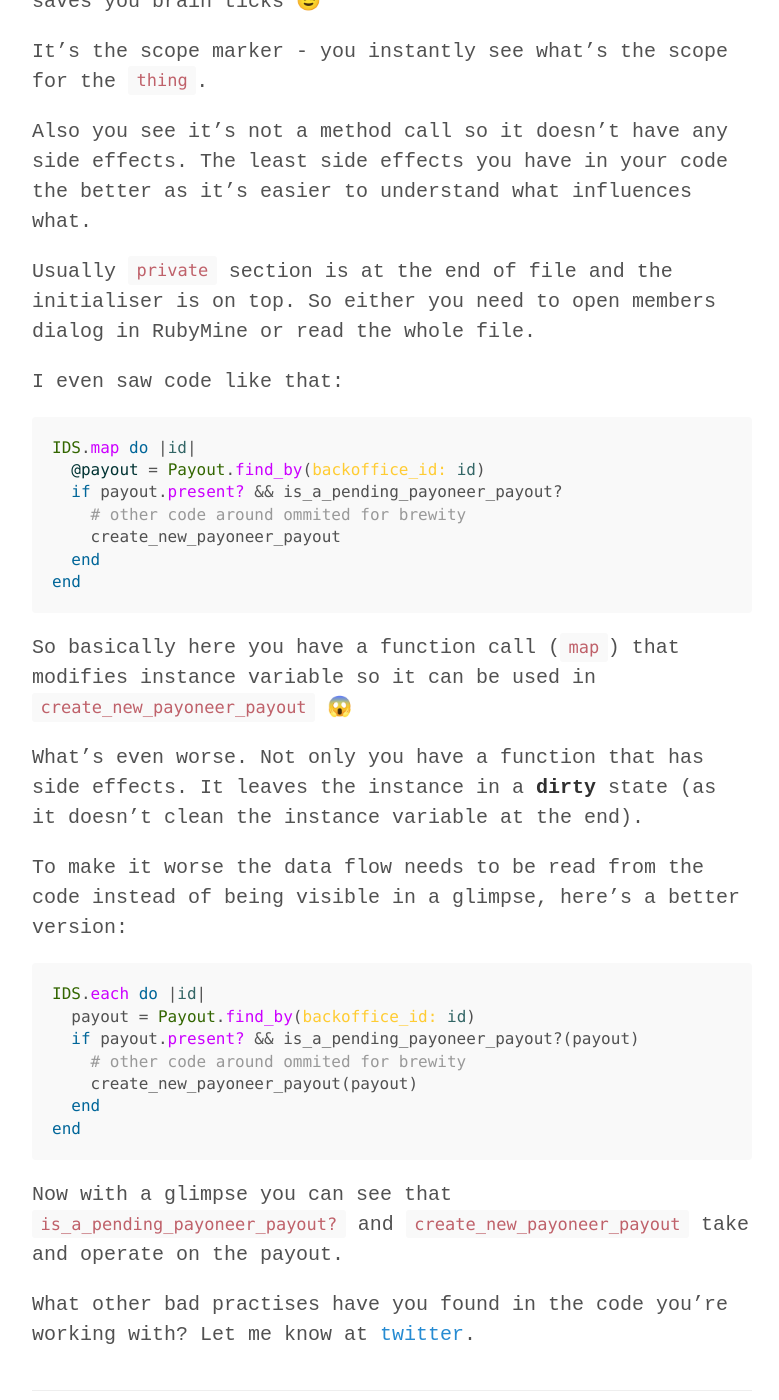
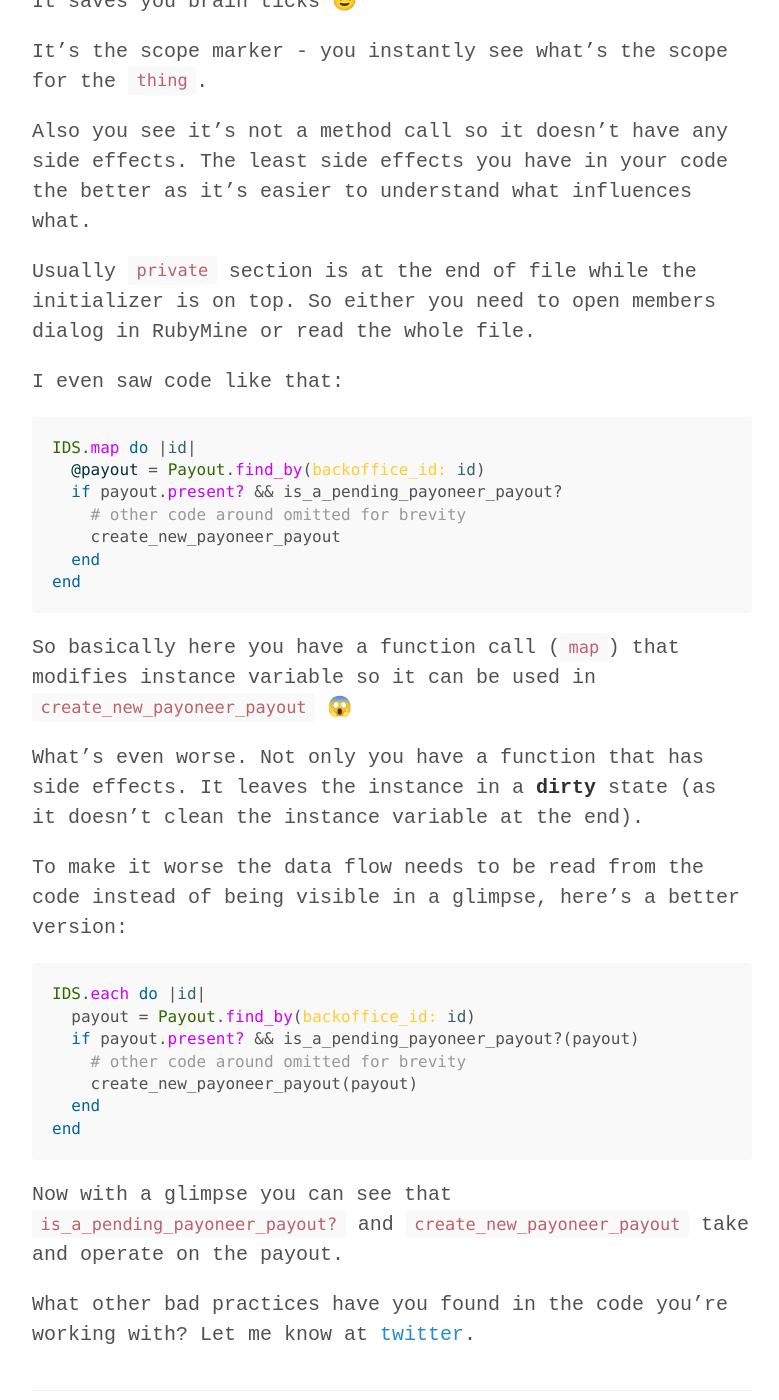
Before and after one commit to pawelniewie/pawelniewiadomski.com, a Jekyll site: the page built from _posts/2016-10-31-bad-patterns-in-ruby-using-private-attr_accessor.md, in a window 1280 px wide and 1400 px high, scrolled down 1201 px. Shown: the whole window, without its empty margins (248-1027 px from the left). Built offline with Jekyll 4.4.1, drawn with Linux system fonts in a browser that asks for light colours; Markdown is read by kramdown in place of the engine named in the settings.

Commit message:
fixed typos in bad pattern

```diff
--- a/_posts/2016-10-31-bad-patterns-in-ruby-using-private-attr_accessor.md
+++ b/_posts/2016-10-31-bad-patterns-in-ruby-using-private-attr_accessor.md
@@ -37,13 +37,13 @@ So why I don't like this pattern? There's couple of reasons.
 
 `@` in instance variables name has a purpose! Why would you want to resign from it only to save some time typing it. Is it really that hard?
 
-`@` denotes that this `thing` comes from within the class. That's a really important information as Ruby is really dynamic and methods can come from different places. It saves you brain ticks 😉
+`@thing` denotes that this `thing` comes from within the class. That's a really important information as Ruby is really dynamic and methods can come from different places. It saves you brain ticks 😉
 
 It's the scope marker - you instantly see what's the scope for the `thing`.
 
 Also you see it's not a method call so it doesn't have any side effects. The least side effects you have in your code the better as it's easier to understand what influences what.
 
-Usually `private` section is at the end of file and the initialiser is on top. So either you need to open members dialog in RubyMine or read the whole file.
+Usually `private` section is at the end of file while the initializer is on top. So either you need to open members dialog in RubyMine or read the whole file.
 
 I even saw code like that:
 
@@ -51,7 +51,7 @@ I even saw code like that:
 IDS.map do |id|
   @payout = Payout.find_by(backoffice_id: id)
   if payout.present? && is_a_pending_payoneer_payout?
-    # other code around ommited for brewity
+    # other code around omitted for brevity
     create_new_payoneer_payout
   end
 end
@@ -67,7 +67,7 @@ To make it worse the data flow needs to be read from the code instead of being v
 IDS.each do |id|
   payout = Payout.find_by(backoffice_id: id)
   if payout.present? && is_a_pending_payoneer_payout?(payout)
-    # other code around ommited for brewity
+    # other code around omitted for brevity
     create_new_payoneer_payout(payout)
   end
 end
@@ -75,4 +75,4 @@ end
 
 Now with a glimpse you can see that `is_a_pending_payoneer_payout?` and `create_new_payoneer_payout` take and operate on the payout.
 
-What other bad practises have you found in the code you're working with? Let me know at [twitter](https://twitter.com/devonsteroids).
+What other bad practices have you found in the code you're working with? Let me know at [twitter](https://twitter.com/devonsteroids).
```
